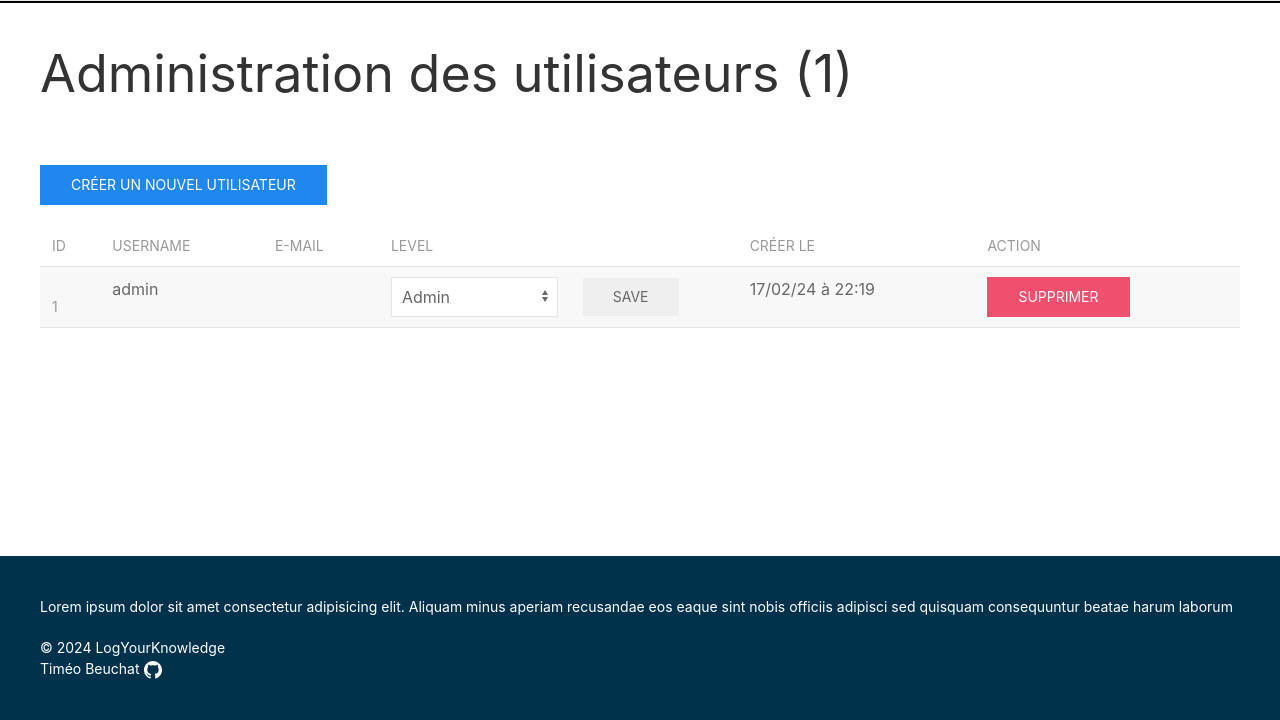
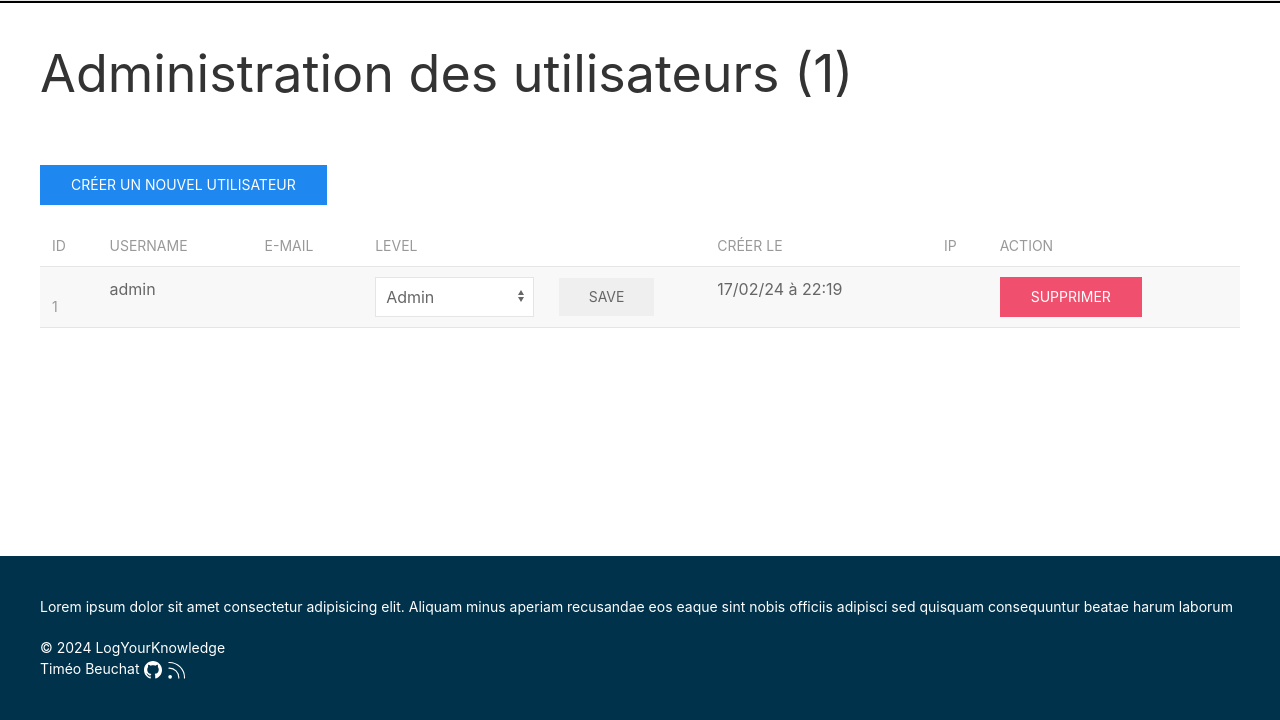
Before and after one commit to tibix19/app_blog, a PHP site: page /posts/admin/account in a window 1280 px wide. Shown: the part 80-800 px from the top of the page. Run offline with PHP 8.4, Linux system fonts and the light colour scheme; the visitor is signed in with stand-in values (Sample User, id 1); data comes from the database, SQL or seed files in the repository; data that the repository does not hold is empty; some libraries are stand-ins or nearby versions.

Commit message:
add ip address in db and some minor update

```diff
--- a/app/Models/Tag.php
+++ b/app/Models/Tag.php
@@ -9,13 +9,13 @@ class Tag extends Model
 
     protected $table = 'tags';
 
-    // permet de savoir quel tag est associé avec quel poste
+    // permet de savoir quel tag est associé avec quel poste, mais seulement sur les postes publiés
     public function getPosts()
     {
         return $this->querySQL("
             SELECT p.* FROM posts p
             INNER JOIN post_tag pt ON pt.post_id = p.id
-            WHERE pt.tag_id = ?
+            WHERE pt.tag_id = ? AND published = 1
             ", [$this->id]);
     }
 
--- a/views/admin/account/index.php
+++ b/views/admin/account/index.php
@@ -34,6 +34,7 @@ elseif (isset($_GET['create'])) {
             <th scope="col">E-Mail</th>
             <th scope="col">Level</th>
             <th scope="col">Créer le</th>
+            <th scope="col">IP</th>
             <th scope="col">Action</th>
         </tr>
         </thead>
@@ -55,6 +56,7 @@ elseif (isset($_GET['create'])) {
                     </form>
                 </td>
                 <td><?= $user->getCreatedAt() ?></td>
+                <td><?= $user->ip_addr ?></td>
                 <td>
                     <form action="/admin/account/delete/<?= $user->id ?>" method="POST" class="uk-display-inline">
                         <button type="submit" class="uk-button uk-button-danger">Supprimer</button>
--- a/views/layout.php
+++ b/views/layout.php
@@ -97,7 +97,11 @@
                 <div class="uk-container uk-container">
                     <p style="color: white; font-size: 14px;">Lorem ipsum dolor sit amet consectetur adipisicing elit. Aliquam minus aperiam recusandae eos eaque sint nobis officiis adipisci sed quisquam consequuntur beatae harum laborum</p>
                     <p class="uk-padding-small-top uk-margin-remove" style="color: white; font-size: 14px;">© 2024 LogYourKnowledge</p>
-                    <p class="uk-padding-small-top uk-margin-remove" style="color: white; font-size: 14px;"><a href="https://github.com/tibix19/app_blog" uk-icon="github">Timéo Beuchat </a></p>
+                    <p class="uk-padding-small-top uk-margin-remove" style="color: white; font-size: 14px;">Timéo Beuchat
+                        <!-- lien du github avec le code source du projet et lien faire le feed RSS -->
+                        <a href="https://github.com/tibix19/app_blog" uk-icon="github"></a>
+                        <a href="http://localhost/rss.xml" uk-icon="rss"></a>
+                    </p>
                 </div>
             </div>
         </footer>
```
Also changed, not shown: app/Controllers/authController.php (+6 -2 lines), views/blog/show.php (+12 -2 lines).
